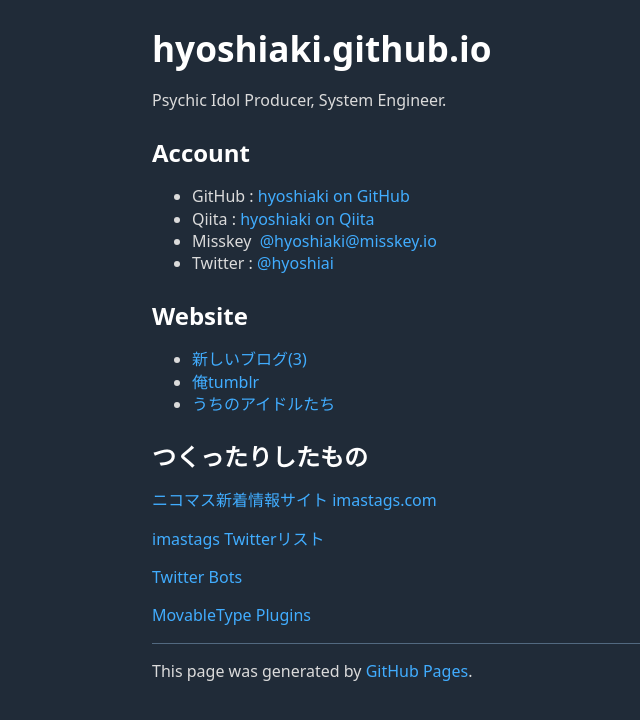
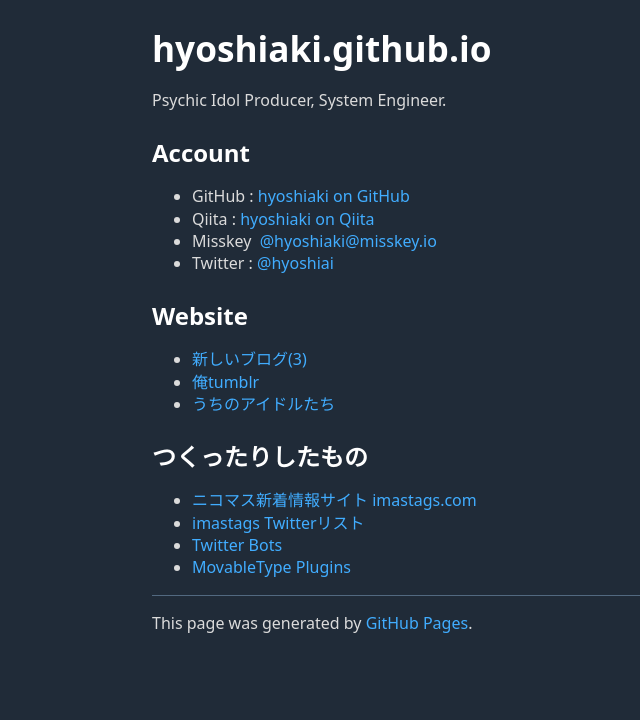
Before and after one commit to hyoshiaki/hyoshiaki.github.io, a Jekyll site: the page built from index.md, in a window 1280 px wide. Shown: the top 720 px of the page, without its empty margins (88-728 px from the left). Built offline with Jekyll 4.4.1, drawn with Linux system fonts in a browser that asks for light colours; our own code applies the rules of GitHub Pages for plain Markdown files.

```diff
--- a/index.md
+++ b/index.md
@@ -17,10 +17,7 @@ Psychic Idol Producer, System Engineer.
 
 ## つくったりしたもの
 
-[ニコマス新着情報サイト imastags.com](https://www.imastags.com)
-
-[imastags Twitterリスト](https://twitter.com/i/lists/54812825)
-
-[Twitter Bots](twitter.html)
-
-[MovableType Plugins](mt.html)
+* [ニコマス新着情報サイト imastags.com](https://www.imastags.com)
+* [imastags Twitterリスト](https://twitter.com/i/lists/54812825)
+* [Twitter Bots](twitter.html)
+* [MovableType Plugins](mt.html)
```
Also changed, not shown: twitter.md (+3 -3 lines).
